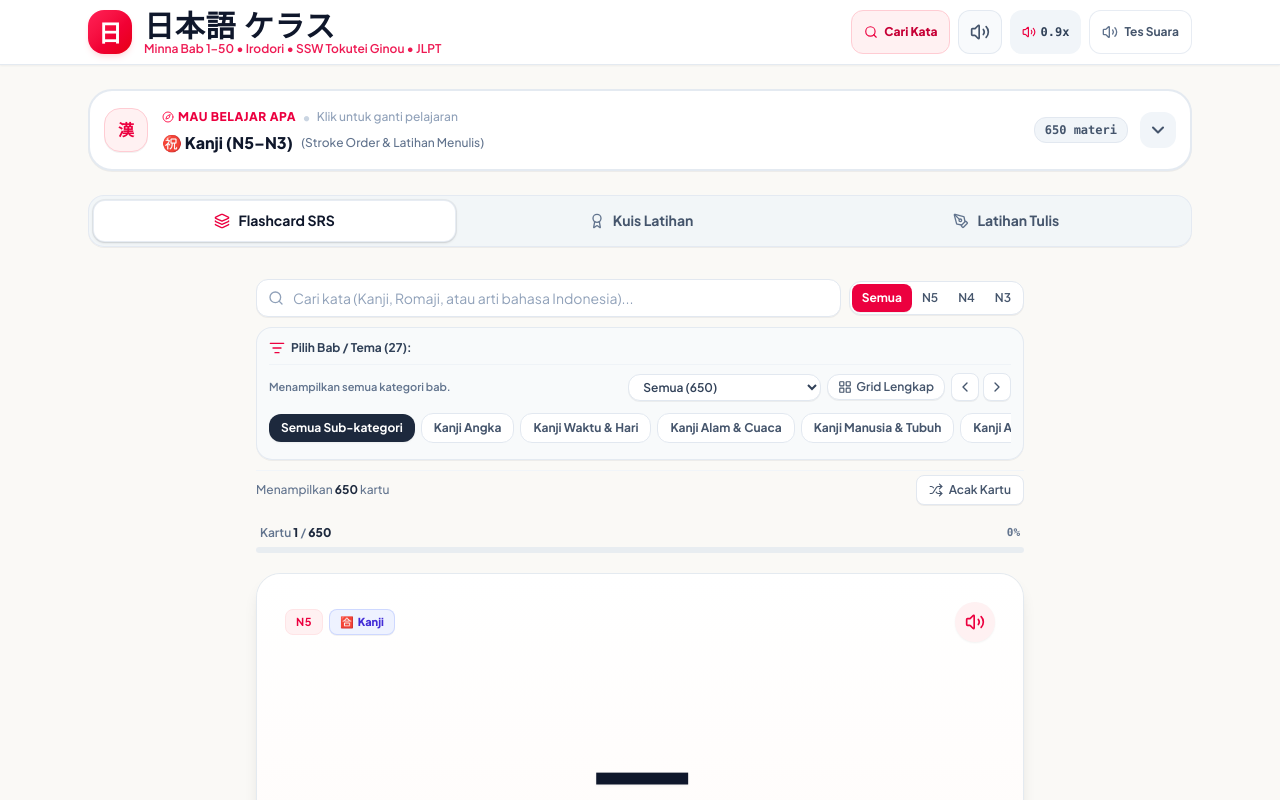
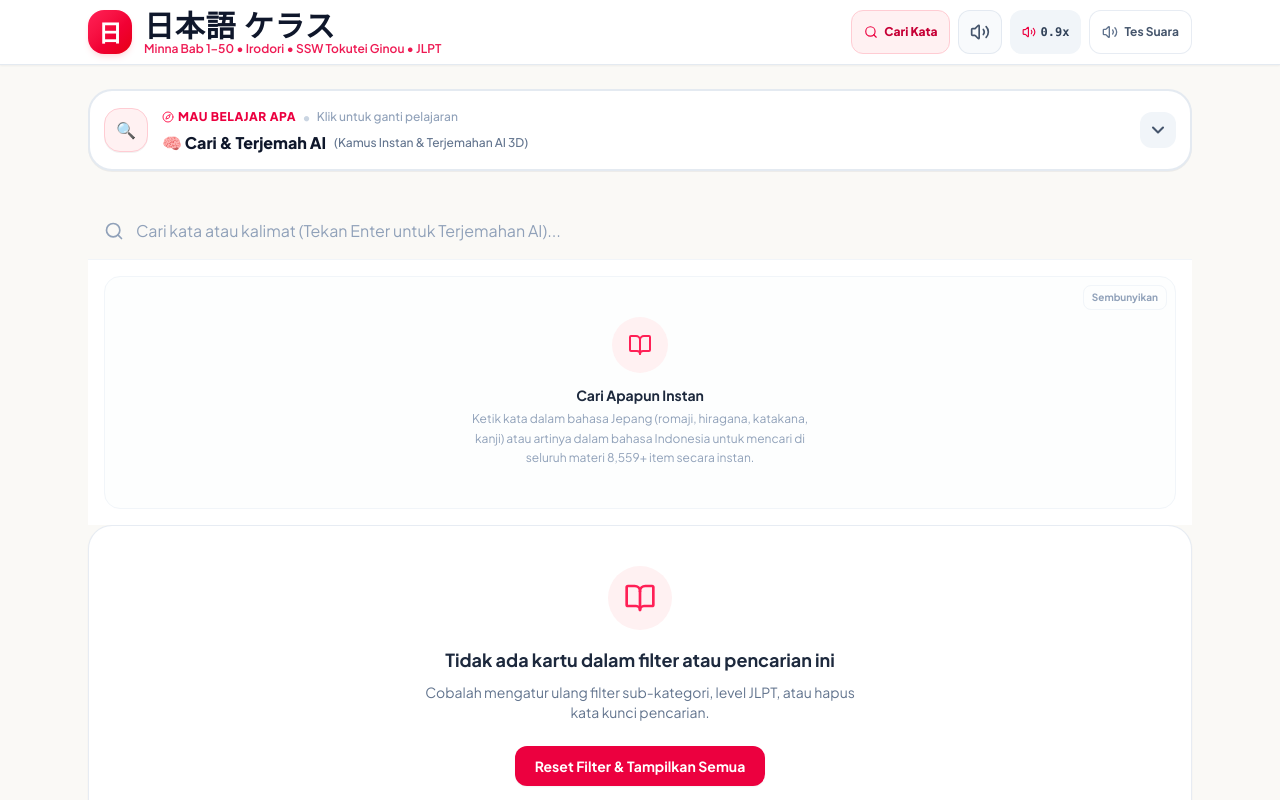
Before and after one commit to andreasjefrynb-spec/-Benky-, a React (Vite) app: page / in a window 1280 px wide. Shown: the top 800 px of the page. Built offline with nearby package versions, Linux system fonts and the light colour scheme; a web font is replaced by a local one.

Commit message:
feat: migrate global search to main navigation category
Integrate global search as a primary category view, update category types, and add persistent UI state management for search preferences.

```diff
--- a/src/App.tsx
+++ b/src/App.tsx
@@ -62,7 +62,7 @@ import {
 import { registerReadings } from './utils/audio';
 
 export default function App() {
-  const [activeCategory, setActiveCategory] = useState<MainCategory>('kanji');
+  const [activeCategory, setActiveCategory] = useState<MainCategory>('search');
   const [studyMode, setStudyMode] = useState<StudyMode>('flashcard');
   const [speechRate, setSpeechRate] = useState<number>(0.9);
 
@@ -275,6 +275,7 @@ export default function App() {
   // Counts for categories
   const categoryCounts: Record<MainCategory, number> = useMemo(() => {
     return {
+      search: 0,
       minna: minnaCardItems.length,
       tobira: tobiraCardItems.length,
       quartet: quartetCardItems.length,
@@ -337,7 +338,7 @@ export default function App() {
       {/* Top Navigation */}
       <Navbar
         onOpenAddCustom={() => setIsAddCustomOpen(true)}
-        onOpenGlobalSearch={() => setIsGlobalSearchOpen(true)}
+        onOpenGlobalSearch={() => setActiveCategory('search')}
         speechRate={speechRate}
         onToggleSpeechRate={handleToggleSpeechRate}
         onSelectSpeechRate={(rate) => setSpeechRate(rate)}
@@ -379,7 +380,7 @@ export default function App() {
         </section>
 
         {/* Mode Selector (Flashcard, Chart/Kelompok, Quiz, Writing) */}
-        {activeCategory !== 'dokkai' && activeCategory !== 'choukai' && (
+        {activeCategory !== 'dokkai' && activeCategory !== 'choukai' && activeCategory !== 'search' && (
           <section aria-label="Pilihan Mode Belajar">
             <ModeSelector
               currentMode={studyMode}
@@ -392,6 +393,15 @@ export default function App() {
 
         {/* Dynamic Study Content View */}
         <div className="flex-1 py-0.5 sm:py-2">
+          {activeCategory === 'search' && (
+            <GlobalSearchModal
+              isInline={true}
+              allCards={allCardsCombined}
+              speechRate={speechRate}
+              onSelectCard={handleSelectCardFromSearch}
+            />
+          )}
+
           {activeCategory === 'dokkai' && (
             <DokkaiView speechRate={speechRate} />
           )}
--- a/src/components/CategorySelector.tsx
+++ b/src/components/CategorySelector.tsx
@@ -37,6 +37,16 @@ export const CategorySelector: React.FC<CategorySelectorProps> = ({
   const dropdownRef = useRef<HTMLDivElement | null>(null);
 
   const categories: CategoryDef[] = [
+    // --- FITUR UTAMA ---
+    {
+      id: 'search',
+      title: 'Cari & Terjemah AI',
+      sub: 'Kamus Instan & Terjemahan AI 3D',
+      badge: '🔍',
+      icon: '🧠',
+      categoryGroup: 'Fitur Utama',
+    },
+
     // --- TINGKAT MENENGAH (N3) ---
     {
       id: 'phrases',
@@ -232,7 +242,7 @@ export const CategorySelector: React.FC<CategorySelectorProps> = ({
           </div>
         </div>
 
-        {/* Right Side: Item Count & Toggle Arrow */}
+        {/* Right Side: Toggle Arrow */}
         <div className="flex items-center gap-2 sm:gap-3 shrink-0">
           {activeCategory === 'custom' && onOpenAddCustom && (
             <button
@@ -247,10 +257,6 @@ export const CategorySelector: React.FC<CategorySelectorProps> = ({
               <span className="hidden xs:inline">Tambah</span>
             </button>
           )}
-
-          <span className="text-[11px] sm:text-xs font-bold font-mono px-2 sm:px-2.5 py-1 rounded-xl bg-slate-100 text-slate-600 border border-slate-200">
-            {counts[activeCategory] || 0} materi
-          </span>
 
           <div
             className={`w-8 h-8 sm:w-9 sm:h-9 rounded-xl flex items-center justify-center transition-all ${
--- a/src/components/GlobalSearchModal.tsx
+++ b/src/components/GlobalSearchModal.tsx
@@ -6,16 +6,18 @@ import { soundManager } from '../utils/audio';
 import { getClarifiedMeaning } from '../utils/meaningClarifier';
 
 interface GlobalSearchModalProps {
-  isOpen: boolean;
-  onClose: () => void;
+  isOpen?: boolean;
+  onClose?: () => void;
+  isInline?: boolean;
   allCards: CardItem[];
   speechRate: number;
   onSelectCard?: (card: CardItem, category: string) => void;
 }
 
 export const GlobalSearchModal: React.FC<GlobalSearchModalProps> = ({
-  isOpen,
-  onClose,
+  isOpen = false,
+  onClose = () => {},
+  isInline = false,
   allCards,
   speechRate,
   onSelectCard,
@@ -25,6 +27,26 @@ export const GlobalSearchModal: React.FC<GlobalSearchModalProps> = ({
   const [playingId, setPlayingId] = useState<string | null>(null);
   const [expandedCardId, setExpandedCardId] = useState<string | null>(null);
   const inputRef = useRef<HTMLInputElement | null>(null);
+
+  // States to allow user to toggle/dismiss guide card and database search list
+  const [showSearchGuide, setShowSearchGuide] = useState(() => {
+    const saved = localStorage.getItem('nihongo_show_search_guide');
+    return saved !== 'false';
+  });
+  const [showDatabaseResults, setShowDatabaseResults] = useState(() => {
+    const saved = localStorage.getItem('nihongo_show_database_results');
+    return saved !== 'false';
+  });
+
+  const handleToggleSearchGuide = (val: boolean) => {
+    setShowSearchGuide(val);
+    localStorage.setItem('nihongo_show_search_guide', String(val));
+  };
+
+  const handleToggleDatabaseResults = (val: boolean) => {
+    setShowDatabaseResults(val);
+    localStorage.setItem('nihongo_show_database_results', String(val));
+  };
 
   // AI Translation States
   const [translationResult, setTranslationResult] = useState<{
@@ -41,6 +63,31 @@ export const GlobalSearchModal: React.FC<GlobalSearchModalProps> = ({
   const [translationError, setTranslationError] = useState<string | null>(null);
   const [lastTranslatedQuery, setLastTranslatedQuery] = useState('');
   const [playingType, setPlayingType] = useState<'formal' | 'casual' | null>(null);
+  const [loadingStep, setLoadingStep] = useState(0);
+
+  const LOADING_STEPS = [
+    "Menerima input kalimat...",
+    "Menghubungi server Google Gemini...",
+    "Menganalisis tata bahasa...",
+    "Menerjemahkan ke bahasa Jepang...",
+    "Menyusun bentuk sopan (です/ます)...",
+    "Menyusun bentuk kasual (akrab)...",
+    "Membuat audio pengucapan otomatis...",
+    "Menyelesaikan hasil terjemahan..."
+  ];
+
+  useEffect(() => {
+    let timer: any;
+    if (isTranslating) {
+      setLoadingStep(0);
+      timer = setInterval(() => {
+        setLoadingStep((prev) => (prev < LOADING_STEPS.length - 1 ? prev + 1 : prev));
+      }, 450);
+    } else {
+      setLoadingStep(0);
+    }
+    return () => clearInterval(timer);
+  }, [isTranslating]);
 
   // Clear translation on empty query
   useEffect(() => {
@@ -53,6 +100,12 @@ export const GlobalSearchModal: React.FC<GlobalSearchModalProps> = ({
 
   // Reset translation on opening/closing modal
   useEffect(() => {
+    if (isInline) {
+      setTimeout(() => {
+        inputRef.current?.focus();
+      }, 150);
+      return;
+    }
     if (isOpen) {
       setTimeout(() => {
         inputRef.current?.focus();
@@ -64,7 +117,7 @@ export const GlobalSearchModal: React.FC<GlobalSearchModalProps> = ({
       setTranslationError(null);
       setLastTranslatedQuery('');
     }
-  }, [isOpen]);
+  }, [isOpen, isInline]);
 
   // Handle Translate Trigger
   const handleTranslate = async () => {
@@ -221,27 +274,8 @@ export const GlobalSearchModal: React.FC<GlobalSearchModalProps> = ({
     }
   }, [visibleResults]);
 
-  return (
-    <AnimatePresence>
-      {isOpen && (
-        <div className="fixed inset-0 z-50 flex items-start justify-center pt-10 sm:pt-20 px-3 sm:px-4 pb-4">
-          {/* Backdrop */}
-          <motion.div
-            initial={{ opacity: 0 }}
-            animate={{ opacity: 1 }}
-            exit={{ opacity: 0 }}
-            onClick={onClose}
-            className="fixed inset-0 bg-slate-900/60 backdrop-blur-xs cursor-pointer"
-          />
-
-          {/* Search Box */}
-          <motion.div
-            initial={{ scale: 0.95, opacity: 0, y: -20 }}
-            animate={{ scale: 1, opacity: 1, y: 0 }}
-            exit={{ scale: 0.95, opacity: 0, y: -20 }}
-            transition={{ type: 'spring', duration: 0.3 }}
-            className="relative w-full max-w-2xl bg-white rounded-3xl shadow-2xl border border-slate-200 overflow-hidden flex flex-col max-h-[80vh] sm:max-h-[75vh]"
-          >
+  const mainLayout = (
+    <div className={isInline ? "relative w-full flex flex-col" : "relative w-full max-w-2xl bg-white rounded-3xl shadow-2xl border border-slate-200 overflow-hidden flex flex-col max-h-[80vh] sm:max-h-[75vh]"}>
       {/* Header / Input */}
       <div className="p-4 border-b border-slate-100 flex items-center gap-3">
         <Search className="w-5 h-5 text-slate-400 shrink-0" />
@@ -267,12 +301,14 @@ export const GlobalSearchModal: React.FC<GlobalSearchModalProps> = ({
             <X className="w-4 h-4" />
           </button>
         )}
+        {!isInline && (
           <button
             onClick={onClose}
             className="px-2 py-1 text-xs font-bold text-slate-500 hover:text-slate-800 hover:bg-slate-50 rounded-lg cursor-pointer shrink-0"
           >
             Tutup
           </button>
+        )}
       </div>
 
             {/* Quick Filters Tab */}
@@ -293,10 +329,10 @@ export const GlobalSearchModal: React.FC<GlobalSearchModalProps> = ({
                       setActiveTab(tab.id);
                       setExpandedCardId(null);
                     }}
-                    className={`px-3 py-1 rounded-full text-xs font-bold whitespace-nowrap transition-all cursor-pointer ${
+                    className={`px-3 py-1 rounded-xl text-xs font-bold whitespace-nowrap transition-all cursor-pointer border-b-[4px] active:border-b-[1px] active:translate-y-[3px] ${
                       activeTab === tab.id
-                        ? 'bg-rose-600 text-white shadow-2xs'
-                        : 'bg-white text-slate-600 border border-slate-200 hover:bg-slate-100'
+                        ? 'bg-rose-600 text-white border-rose-600 border-b-rose-800 shadow-2xs'
+                        : 'bg-white text-slate-600 border-slate-200 border-b-slate-300 hover:bg-slate-50'
                     }`}
                   >
                     {tab.label}
@@ -308,30 +344,68 @@ export const GlobalSearchModal: React.FC<GlobalSearchModalProps> = ({
             {/* Search Results Area */}
             <div className="flex-1 overflow-y-auto p-3 sm:p-4 min-h-[180px] bg-white no-scrollbar">
               {!query.trim() ? (
-                <div className="flex flex-col items-center justify-center py-10 text-center">
+                showSearchGuide ? (
+                  <div className="flex flex-col items-center justify-center py-10 text-center relative border border-slate-100 rounded-2xl bg-slate-50/30 p-4">
+                    <button
+                      onClick={() => handleToggleSearchGuide(false)}
+                      className="absolute top-2 right-2 px-2 py-1 text-[10px] font-bold text-slate-400 hover:text-rose-600 hover:bg-rose-50 border border-slate-100 rounded-lg cursor-pointer transition-colors"
+                      title="Sembunyikan panduan ini"
+                    >
+                      Sembunyikan
+                    </button>
                     <div className="w-14 h-14 bg-rose-50 text-rose-500 rounded-full flex items-center justify-center mb-3">
                       <BookOpen className="w-6 h-6" />
                     </div>
                     <h3 className="text-sm font-bold text-slate-800">Cari Apapun Instan</h3>
-                  <p className="text-xs text-slate-400 max-w-sm mt-1 px-4">
+                    <p className="text-xs text-slate-400 max-w-sm mt-1 px-4 leading-relaxed">
                       Ketik kata dalam bahasa Jepang (romaji, hiragana, katakana, kanji) atau artinya dalam bahasa Indonesia untuk mencari di seluruh materi {allCards.length.toLocaleString()}+ item secara instan.
                     </p>
                   </div>
                 ) : (
+                  <div className="flex flex-col items-center justify-center py-16 text-center">
+                    <p className="text-xs text-slate-400 font-medium">
+                      Siap mencari kosakata atau menerjemahkan kalimat...
+                    </p>
+                    <button
+                      onClick={() => handleToggleSearchGuide(true)}
+                      className="mt-2 text-[10px] font-black text-rose-600 hover:text-rose-700 bg-rose-50 border border-rose-150 px-2 py-1 rounded-lg cursor-pointer hover:bg-rose-100 transition-all select-none active:scale-95"
+                    >
+                      Tampilkan Panduan Pencarian
+                    </button>
+                  </div>
+                )
+              ) : (
                 <div className="flex flex-col gap-4">
                   {/* AI Translation Widget Section */}
                   {isTranslating ? (
-                    <div className="bg-slate-50 border border-slate-200/80 rounded-2xl p-4 animate-pulse text-left relative shadow-2xs">
+                    <div className="bg-rose-50/10 border border-rose-200/40 rounded-2xl p-4 text-left shadow-2xs relative overflow-hidden">
+                      {/* Top Header */}
                       <div className="flex items-center justify-between gap-2 mb-3">
-                        <div className="flex items-center gap-2">
-                          <span className="px-2 py-0.5 text-[9px] font-extrabold bg-slate-200 text-slate-400 rounded uppercase">AI Terjemahan</span>
-                          <div className="w-24 h-3 bg-slate-200 rounded" />
+                        <div className="flex items-center gap-1.5">
+                          <span className="px-1.5 py-0.5 text-[8px] font-extrabold bg-rose-600 text-white rounded uppercase tracking-wider">AI Terjemahan</span>
+                          <span className="text-[10px] text-slate-400 font-bold animate-pulse">Sedang Memproses...</span>
                         </div>
-                        <div className="w-8 h-8 bg-slate-200 rounded-xl" />
+                        {/* 3D-styled mini loader spinner */}
+                        <div className="w-5 h-5 border-2 border-rose-600/20 border-t-rose-600 rounded-full animate-spin shrink-0" />
                       </div>
-                      <div className="w-3/4 h-6 bg-slate-200 rounded mb-2" />
-                      <div className="w-1/2 h-4 bg-slate-200 rounded mb-1.5" />
-                      <div className="w-5/6 h-3 bg-slate-100 rounded mt-3" />
+
+                      {/* Active Status step */}
+                      <p className="text-xs font-black text-slate-800 animate-pulse min-h-[18px] mb-2">
+                        {LOADING_STEPS[loadingStep]}
+                      </p>
+
+                      {/* Cool Progress Bar */}
+                      <div className="w-full h-2 bg-slate-100 rounded-full overflow-hidden border border-slate-200/50">
+                        <div
+                          className="h-full bg-rose-600 rounded-full transition-all duration-300 ease-out"
+                          style={{ width: `${Math.min(98, Math.round(((loadingStep + 1) / LOADING_STEPS.length) * 100))}%` }}
+                        />
+                      </div>
+
+                      <div className="flex items-center justify-between mt-1.5 text-[9px] text-slate-400 font-bold">
+                        <span>Langkah {loadingStep + 1} dari {LOADING_STEPS.length}</span>
+                        <span>{Math.min(98, Math.round(((loadingStep + 1) / LOADING_STEPS.length) * 100))}%</span>
+                      </div>
                     </div>
                   ) : translationError ? (
                     <div className="bg-red-50/50 border border-red-100 rounded-2xl p-3.5 text-left flex items-start gap-2.5">
@@ -377,10 +451,10 @@ export const GlobalSearchModal: React.FC<GlobalSearchModalProps> = ({
 
                           <button
                             onClick={(e) => handleSpeakText(e, translationResult.japanese, translationResult.reading, 'formal')}
-                            className={`w-7 h-7 rounded-lg flex items-center justify-center transition-all cursor-pointer shrink-0 ${
+                            className={`w-7 h-7 rounded-lg flex items-center justify-center transition-all cursor-pointer shrink-0 border-b-[3px] active:border-b-[1px] active:translate-y-[2px] ${
                               playingType === 'formal'
-                                ? 'bg-rose-600 text-white ring-2 ring-rose-100'
-                                : 'bg-slate-50 text-slate-500 hover:bg-rose-50 hover:text-rose-600 border border-slate-200'
+                                ? 'bg-rose-600 text-white border-rose-600 border-b-rose-800'
+                                : 'bg-slate-50 text-slate-500 hover:bg-rose-50 hover:text-rose-600 border-slate-200 border-b-slate-300'
                             }`}
                             title="Dengarkan pelafalan bentuk sopan"
                           >
@@ -407,10 +481,10 @@ export const GlobalSearchModal: React.FC<GlobalSearchModalProps> = ({
 
                           <button
                             onClick={(e) => handleSpeakText(e, translationResult.casualJapanese, translationResult.casualReading, 'casual')}
-                            className={`w-7 h-7 rounded-lg flex items-center justify-center transition-all cursor-pointer shrink-0 ${
+                            className={`w-7 h-7 rounded-lg flex items-center justify-center transition-all cursor-pointer shrink-0 border-b-[3px] active:border-b-[1px] active:translate-y-[2px] ${
                               playingType === 'casual'
-                                ? 'bg-blue-600 text-white ring-2 ring-blue-100'
-                                : 'bg-slate-50 text-slate-500 hover:bg-blue-50 hover:text-blue-600 border border-slate-200'
+                                ? 'bg-blue-600 text-white border-blue-600 border-b-blue-800'
+                                : 'bg-slate-50 text-slate-500 hover:bg-blue-50 hover:text-blue-600 border-slate-200 border-b-slate-300'
                             }`}
                             title="Dengarkan pelafalan bentuk kasual"
                           >
@@ -429,7 +503,7 @@ export const GlobalSearchModal: React.FC<GlobalSearchModalProps> = ({
                   ) : (
                     <div className="bg-slate-50 border border-slate-200/70 rounded-2xl p-3.5 flex flex-col sm:flex-row sm:items-center justify-between gap-3 text-left">
                       <div className="flex items-start gap-2.5">
-                        <span className="p-1.5 bg-rose-100 text-rose-600 rounded-xl font-bold text-[10px] tracking-wider uppercase shrink-0 mt-0.5">AI</span>
+                        <span className="p-1.5 bg-rose-100 text-rose-600 rounded-xl font-bold text-[10px] tracking-wider uppercase shrink-0 mt-0.5 shadow-3xs">AI</span>
                         <div>
                           <h4 className="text-xs font-black text-slate-800">Mau terjemahan lengkap dari AI?</h4>
                           <p className="text-[11px] text-slate-500 mt-0.5">
@@ -439,7 +513,7 @@ export const GlobalSearchModal: React.FC<GlobalSearchModalProps> = ({
                       </div>
                       <button
                         onClick={handleTranslate}
-                        className="self-end sm:self-center px-4 py-1.5 bg-slate-800 hover:bg-slate-900 active:bg-black text-white text-[11px] font-bold rounded-xl cursor-pointer transition-colors shadow-3xs shrink-0 font-sans"
+                        className="self-end sm:self-center px-4 py-2 bg-rose-600 hover:bg-rose-500 text-white text-[11px] font-black rounded-xl cursor-pointer transition-all border-b-[4px] border-rose-800 active:border-b-[1px] active:translate-y-[3px] shadow-sm font-sans shrink-0"
                       >
                         Terjemahkan
                       </button>
@@ -457,10 +531,30 @@ export const GlobalSearchModal: React.FC<GlobalSearchModalProps> = ({
                         Tetapi Anda bisa melihat hasil terjemahan AI di atas untuk mencari tahu artinya!
                       </p>
                     </div>
+                  ) : !showDatabaseResults ? (
+                    <div className="pt-2 border-t border-slate-100 flex flex-col gap-2">
+                      <button
+                        onClick={() => handleToggleDatabaseResults(true)}
+                        className="w-full py-2.5 px-4 bg-slate-50 hover:bg-slate-100 border border-slate-200/80 rounded-2xl flex items-center justify-between text-xs font-bold text-slate-600 transition-all cursor-pointer active:scale-99"
+                      >
+                        <span className="flex items-center gap-2 text-[11px] sm:text-xs">
+                          📁 Tampilkan {filteredResults.length} Kosakata Database Terkait
+                        </span>
+                        <span className="text-[10px] text-rose-600 font-extrabold uppercase bg-rose-50 border border-rose-150 px-2 py-0.5 rounded-lg">Buka</span>
+                      </button>
+                    </div>
                   ) : (
                     <div className="flex flex-col gap-1.5 pt-2 border-t border-slate-100">
                       <div className="text-[10px] text-slate-400 font-bold px-1.5 pb-1 flex justify-between items-center">
-                        <span>KOSAKATA DATABASE COCOK ({visibleResults.length} DARI {filteredResults.length})</span>
+                        <span className="flex items-center gap-2">
+                          KOSAKATA DATABASE COCOK ({visibleResults.length} DARI {filteredResults.length})
+                          <button
+                            onClick={() => handleToggleDatabaseResults(false)}
+                            className="text-[10px] text-rose-600 font-black hover:underline cursor-pointer normal-case ml-2"
+                          >
+                            [ Sembunyikan ]
+                          </button>
+                        </span>
                         {filteredResults.length > 100 && (
                           <span className="text-rose-600">Saring kata kunci untuk hasil lebih akurat</span>
                         )}
@@ -609,6 +703,35 @@ export const GlobalSearchModal: React.FC<GlobalSearchModalProps> = ({
                 </div>
               )}
             </div>
+    </div>
+  );
+
+  if (isInline) {
+    return mainLayout;
+  }
+
+  return (
+    <AnimatePresence>
+      {isOpen && (
+        <div className="fixed inset-0 z-50 flex items-start justify-center pt-10 sm:pt-20 px-3 sm:px-4 pb-4">
+          {/* Backdrop */}
+          <motion.div
+            initial={{ opacity: 0 }}
+            animate={{ opacity: 1 }}
+            exit={{ opacity: 0 }}
+            onClick={onClose}
+            className="fixed inset-0 bg-slate-900/60 backdrop-blur-xs cursor-pointer"
+          />
+
+          {/* Search Box Wrapper */}
+          <motion.div
+            initial={{ scale: 0.95, opacity: 0, y: -20 }}
+            animate={{ scale: 1, opacity: 1, y: 0 }}
+            exit={{ scale: 0.95, opacity: 0, y: -20 }}
+            transition={{ type: 'spring', duration: 0.3 }}
+            className="w-full max-w-2xl"
+          >
+            {mainLayout}
           </motion.div>
         </div>
       )}
--- a/src/types.ts
+++ b/src/types.ts
@@ -1,4 +1,5 @@
 export type MainCategory =
+  | 'search'
   | 'kanji'
   | 'vocab'
   | 'phrases'
```
Lines whose indentation alone changed are shown as unchanged.
